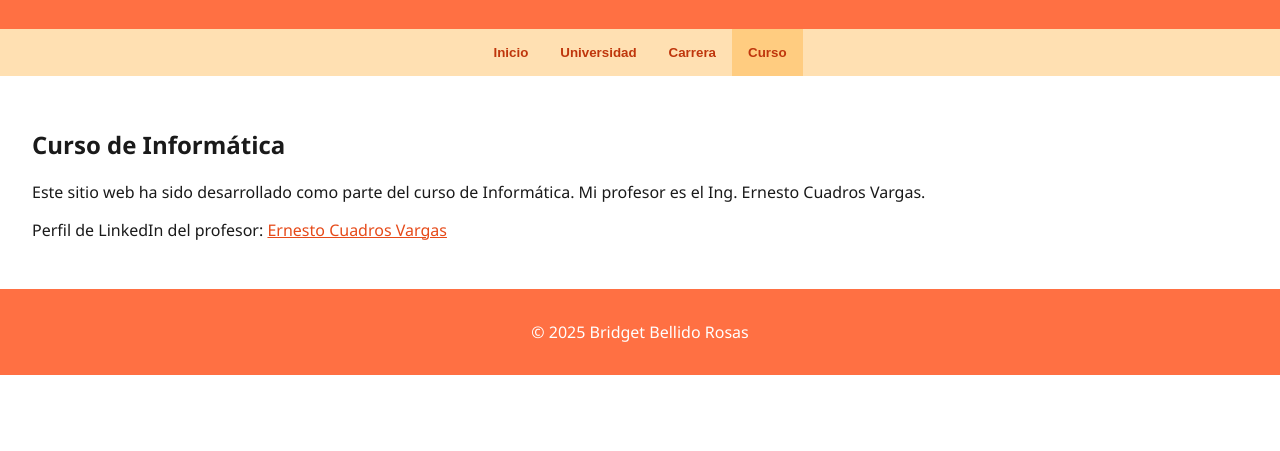
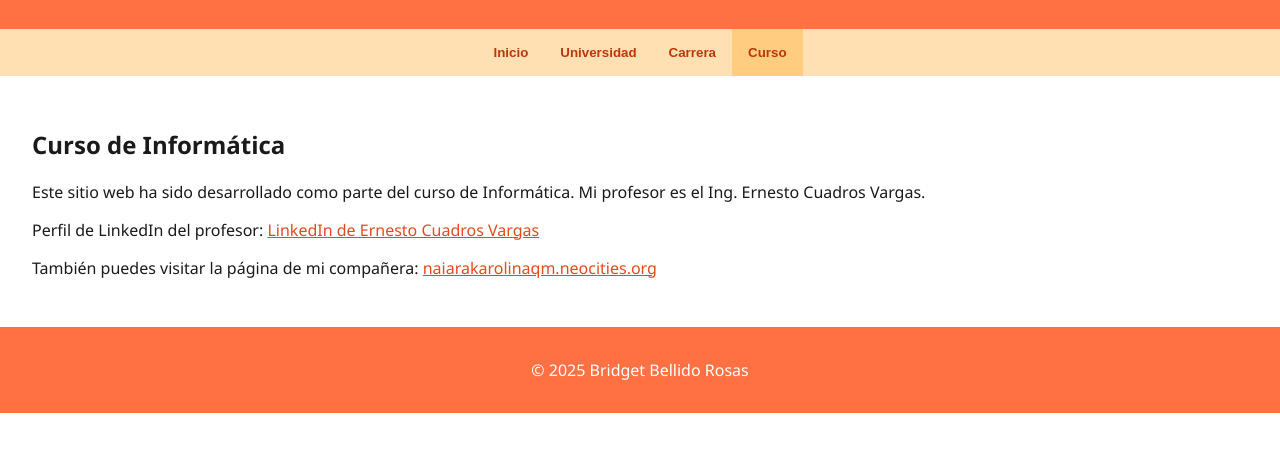
Before and after one commit to bribr2006/bridgetbellido.github.io, a plain HTML site: page index.html in a window 1280 px wide. Both pictures are taken after a click on the button "Curso". Shown: the part 127-578 px from the top of the page. Drawn offline with Linux system fonts and the light colour scheme.

Commit message:
Update index.html

```diff
--- a/index.html
+++ b/index.html
@@ -84,10 +84,12 @@
     </section>
 
     <section id="curso">
-      <h2>Curso de Informática</h2>
-      <p>Este sitio web ha sido desarrollado como parte del curso de Informática. Mi profesor es el Ing. Ernesto Cuadros Vargas.</p>
-      <p>Perfil de LinkedIn del profesor: <a href="https://www.linkedin.com/in/ecuadrosv?utm_source=share&utm_campaign=share_via&utm_content=profile&utm_medium=ios_app" target="_blank">Ernesto Cuadros Vargas</a></p>
-    </section>
+  <h2>Curso de Informática</h2>
+  <p>Este sitio web ha sido desarrollado como parte del curso de Informática. Mi profesor es el Ing. Ernesto Cuadros Vargas.</p>
+  <p>Perfil de LinkedIn del profesor: <a href="https://www.linkedin.com/in/ecuadrosv?utm_source=share&utm_campaign=share_via&utm_content=profile&utm_medium=ios_app" target="_blank">LinkedIn de Ernesto Cuadros Vargas</a></p>
+  <p>También puedes visitar la página de mi compañera: <a href="https://naiarakarolinaqm.neocities.org/" target="_blank">naiarakarolinaqm.neocities.org</a></p>
+</section>
+
   </main>
 
   <footer>
```
